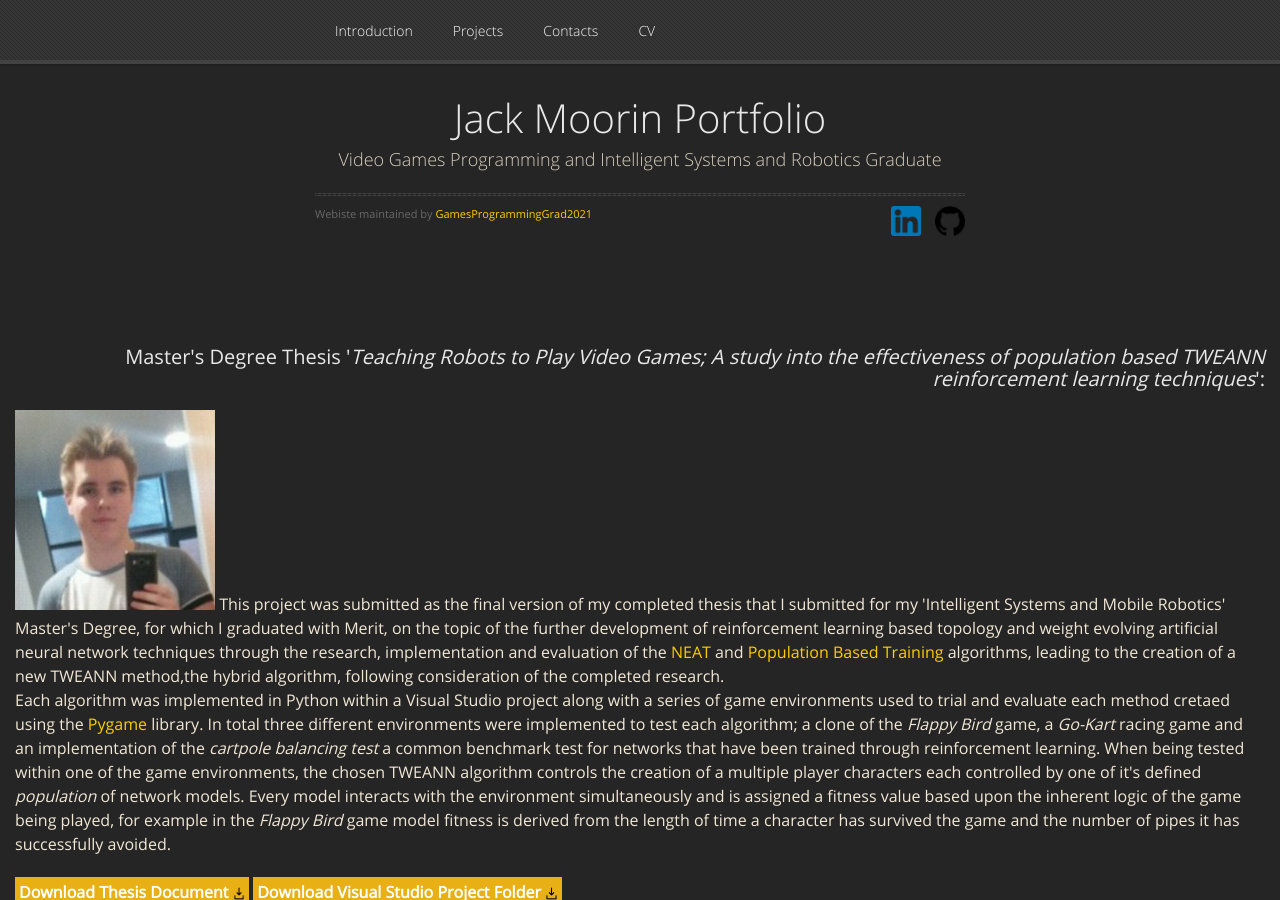
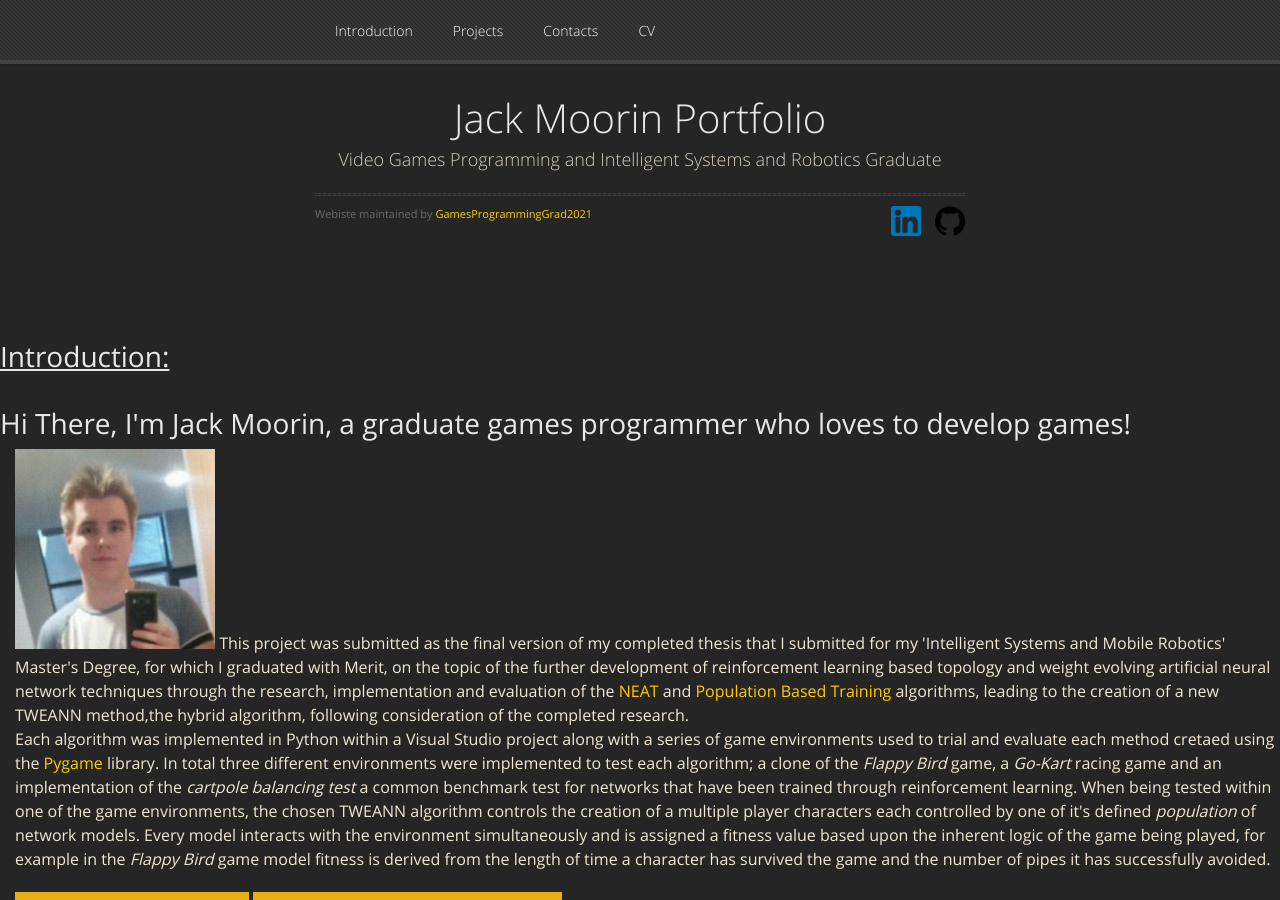
Before and after one commit to GamesProgrammingGrad2021/GamesProgrammingGrad2021.github.io, a Jekyll site: the page built from index.md, in a window 1280 px wide and 900 px high. Built offline with Jekyll 4.4.1, drawn with Linux system fonts in a browser that asks for light colours; nearby versions of some CDN libraries; our own code applies the rules of GitHub Pages for plain Markdown files.

Commit message:
Update default.html

```diff
--- a/_layouts/default.html
+++ b/_layouts/default.html
@@ -239,10 +239,14 @@
 		</div>-->
 
 	<!-- Introduction with Portrait -->
-	<h2 class="project_heading_r">Master's Degree Thesis '<i>Teaching Robots to Play Video Games; A study into the effectiveness of population based TWEANN reinforcement learning techniques</i>':</h2>
-	<div class="project_div_r">
-		<div class="project_text_div_r">
-		<img src="Portfolio_Profile_Image.jpg" alt="Profile_Picture" style="width:200px; height:200px; allign: left;">
+	<h1 style="padding-bottom: 5px;"><u>Introduction:</u></h1>
+	<br>
+	<h1>
+	Hi There,
+	I'm Jack Moorin, a graduate games programmer who loves to develop games!</h1>
+	<div class="project_div_l">
+		<div class="project_text_div_l">
+		<img src="Portfolio_Profile_Image.jpg" alt="Profile_Picture" style="width:200px; height:200px;">
 		This project was submitted as the final version of my completed thesis that I submitted for my 'Intelligent Systems and Mobile
 		Robotics' Master's Degree, for which I graduated with Merit, on the topic of the further development of reinforcement learning
 		based topology and weight evolving artificial neural network techniques through the research, implementation and evaluation of
```
